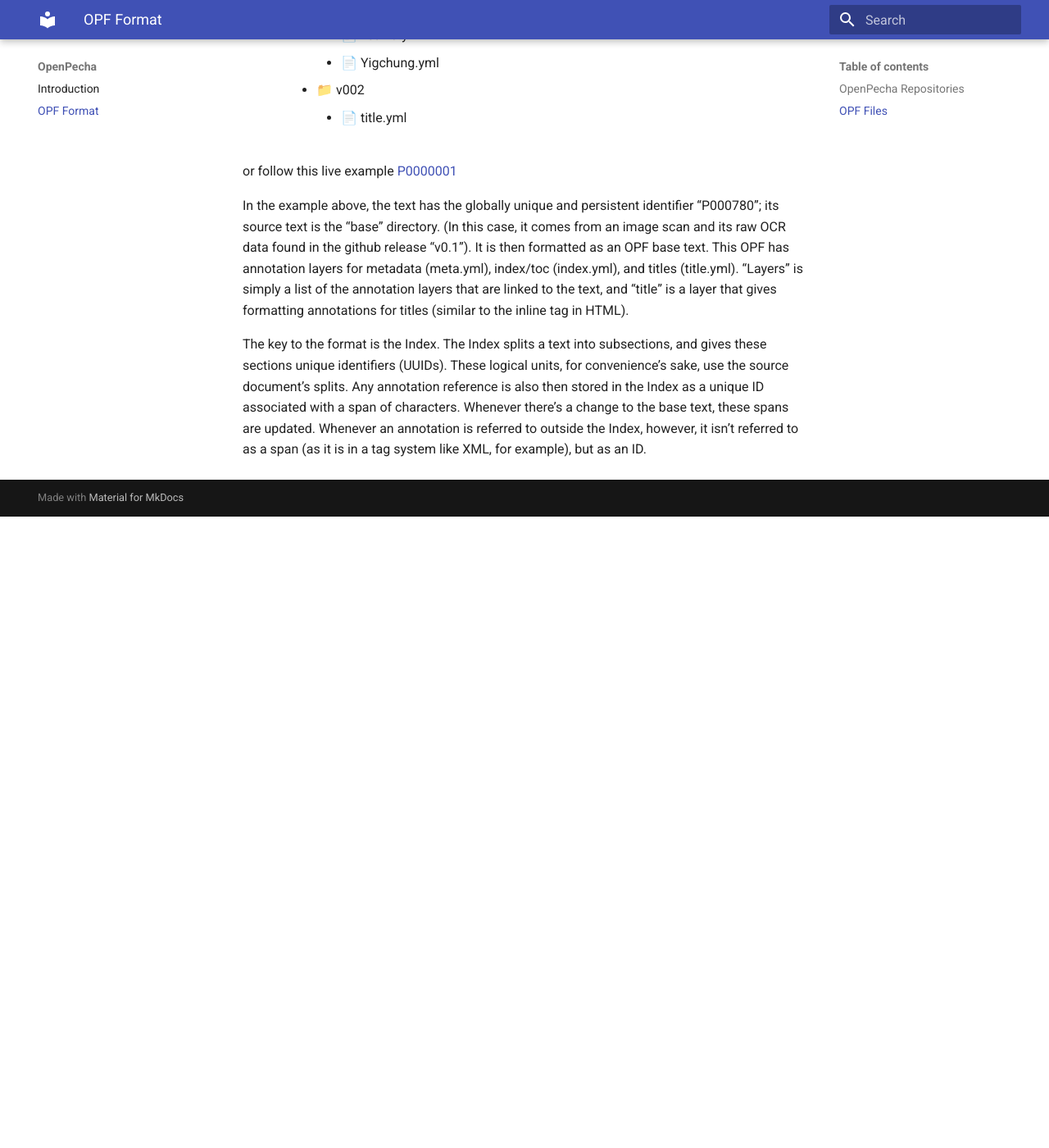
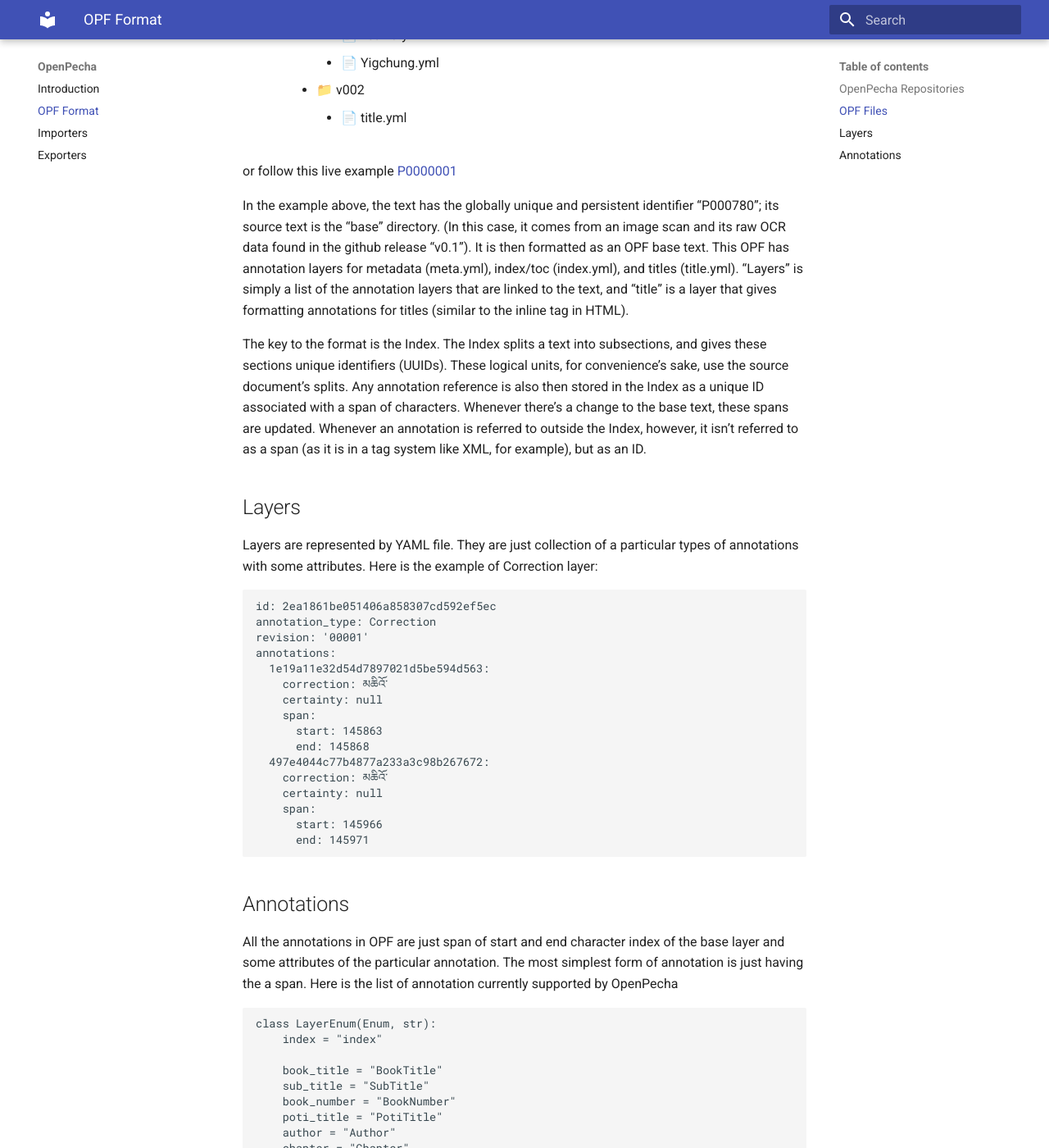
Before and after one commit to OpenPecha/docs, an MkDocs documentation site: the page built from docs/opf-format.md, in a window 1280 px wide and 1400 px high, scrolled down 1573 px. Shown: the whole window at 82% size. Built offline with MkDocs 1.6.1 and Material for MkDocs 9.7.7, drawn with Linux system fonts in a browser that asks for light colours; before the commit the page ends 2203 px from its top, so only the background shows below that; some of the changed text lies outside the part shown.

Commit message:
add layers and annotations

````diff
--- a/docs/opf-format.md
+++ b/docs/opf-format.md
@@ -42,3 +42,58 @@ or follow this live example [P0000001](https://github.com/OpenPecha/P000001/tree
 In the example above, the text has the globally unique and persistent identifier “P000780”; its source text is the “base” directory. (In this case, it comes from an image scan and its raw OCR data found in the github release “v0.1”). It is then formatted as an OPF base text. This OPF has annotation layers for metadata (meta.yml), index/toc (index.yml), and titles (title.yml). “Layers” is simply a list of the annotation layers that are linked to the text, and “title” is a layer that gives formatting annotations for titles (similar to the <title></title> inline tag in HTML).
 
 The key to the format is the Index. The Index splits a text into subsections, and gives these sections unique identifiers (UUIDs). These logical units, for convenience’s sake, use the source document’s splits. Any annotation reference is also then stored in the Index as a unique ID associated with a span of characters. Whenever there’s a change to the base text, these spans are updated. Whenever an annotation is referred to outside the Index, however, it isn’t referred to as a span (as it is in a tag system like XML, for example), but as an ID.
+
+## Layers
+
+Layers are represented by YAML file. They are just collection of a particular types of annotations with some attributes. Here is the example of Correction layer:
+
+```yaml
+id: 2ea1861be051406a858307cd592ef5ec
+annotation_type: Correction
+revision: '00001'
+annotations:
+  1e19a11e32d54d7897021d5be594d563:
+    correction: མཆིའོ་
+    certainty: null
+    span:
+      start: 145863
+      end: 145868
+  497e4044c77b4877a233a3c98b267672:
+    correction: མཆིའོ་
+    certainty: null
+    span:
+      start: 145966
+      end: 145971
+```
+
+## Annotations
+
+All the annotations in OPF are just span of start and end character index of the base layer and some attributes of the particular annotation. The most simplest form of annotation is just having the a span. Here is the list of annotation currently supported by OpenPecha
+
+```python
+class LayerEnum(Enum, str):
+    index = "index"
+
+    book_title = "BookTitle"
+    sub_title = "SubTitle"
+    book_number = "BookNumber"
+    poti_title = "PotiTitle"
+    author = "Author"
+    chapter = "Chapter"
+
+    topic = "Text"
+    sub_topic = "SubText"
+
+    pagination = "Pagination"
+    citation = "Citation"
+    correction = "Correction"
+    error_candidate = "ErrorCandidate"
+    peydurma = "Peydurma"
+    sabche = "Sabche"
+    tsawa = "Tsawa"
+    yigchung = "Yigchung"
+    archaic = "Archaic"
+    durchen = "Durchen"
+    footnote = "Footnote"
+    segment = "Segment"
+```
--- a/mkdocs.yml
+++ b/mkdocs.yml
@@ -4,3 +4,5 @@ theme:
 nav:
   - Introduction: index.md
   - OPF Format: opf-format.md
+  - Importers: importers.md
+  - Exporters: exporters.md
````
